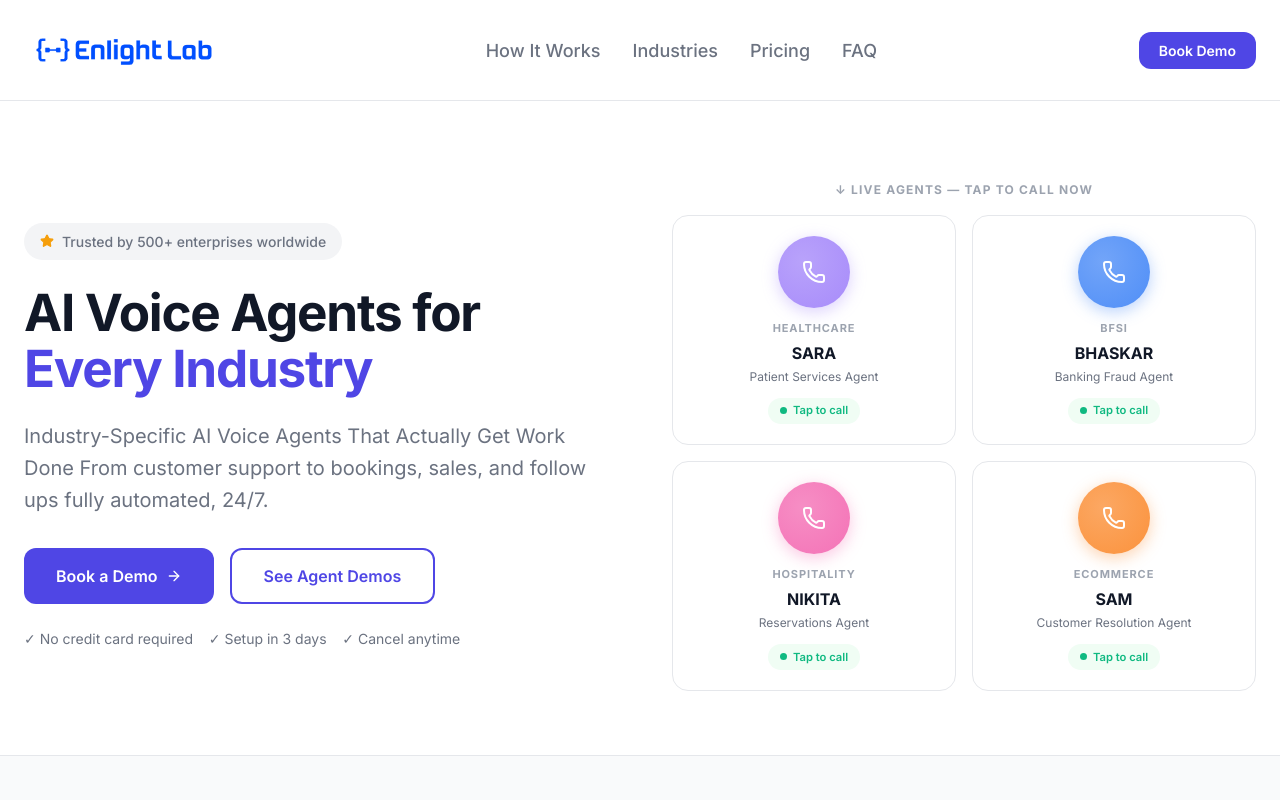
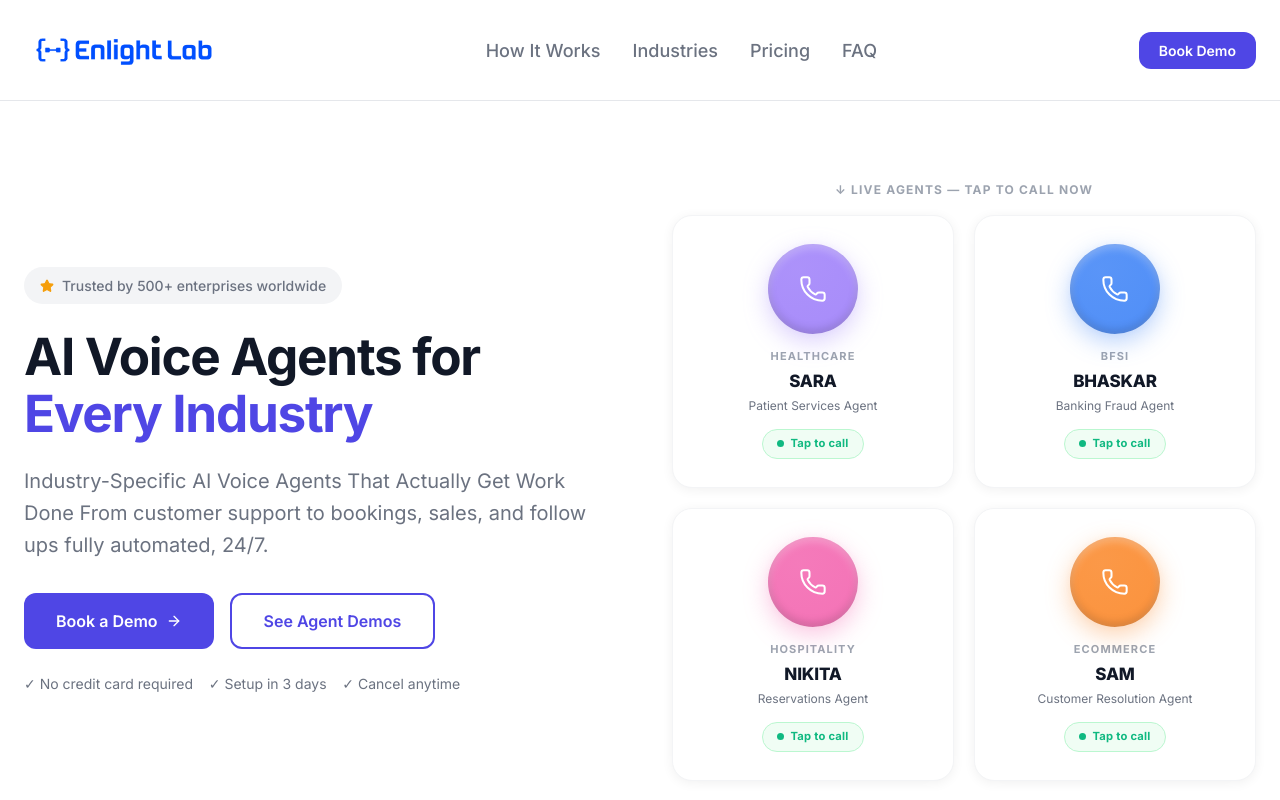
Before and after one commit to Shravankotagi/voice-agents-, a Next.js app: page / in a window 1280 px wide. Shown: the top 800 px of the page. Built offline with nearby package versions, Linux system fonts and the light colour scheme.

Commit message:
update footer with proper navigation links

```diff
--- a/app/page.tsx
+++ b/app/page.tsx
@@ -163,7 +163,7 @@ export default function HomePage() {
               <p style={{ fontSize: "0.75rem", fontWeight: 700, textTransform: "uppercase", letterSpacing: "0.1em", color: "#9CA3AF", marginBottom: "1rem", textAlign: "center" }}>
                 ↓ LIVE AGENTS — TAP TO CALL NOW
               </p>
-              <div style={{ display: "grid", gridTemplateColumns: "1fr 1fr", gap: "1rem" }}>
+              <div style={{ display: "grid", gridTemplateColumns: "1fr 1fr", gap: "1.25rem" }}>
                 {[
                   { name: "SARA", role: "Patient Services Agent", color: "#a78bfa", retellId: "agent_b7aeab2c389d64e0ae9ec3d999", industry: "Healthcare" },
                   { name: "BHASKAR", role: "Banking Fraud Agent", color: "#4f8ef7", retellId: "agent_71e0327cf0a27f63144aa74f09", industry: "BFSI" },
@@ -172,23 +172,76 @@ export default function HomePage() {
                 ].map((agent) => (
                   <div
                     key={agent.name}
-                    onClick={() => startCall(agent.retellId, agent.name)}
-                    style={{ background: "#fff", border: "1px solid #E5E7EB", borderRadius: "16px", padding: "1.25rem", cursor: "pointer", transition: "all 0.2s", display: "flex", flexDirection: "column", alignItems: "center", textAlign: "center", gap: "0.75rem" }}
-                    onMouseEnter={e => { (e.currentTarget as HTMLDivElement).style.boxShadow = `0 8px 24px ${agent.color}33`; (e.currentTarget as HTMLDivElement).style.borderColor = agent.color; }}
-                    onMouseLeave={e => { (e.currentTarget as HTMLDivElement).style.boxShadow = "none"; (e.currentTarget as HTMLDivElement).style.borderColor = "#E5E7EB"; }}
+                    onClick={() => startCall(agent.retellId, agent.name, agent.role)}
+                    style={{
+                      background: "#fff",
+                      border: "1.5px solid #F3F4F6",
+                      borderRadius: "20px",
+                      padding: "1.75rem 1.25rem",
+                      cursor: "pointer",
+                      transition: "all 0.25s",
+                      display: "flex",
+                      flexDirection: "column",
+                      alignItems: "center",
+                      textAlign: "center",
+                      gap: "0.875rem",
+                      boxShadow: "0 2px 12px rgba(0,0,0,0.06)",
+                    }}
+                    onMouseEnter={e => {
+                      const el = e.currentTarget as HTMLDivElement;
+                      el.style.boxShadow = `0 8px 32px ${agent.color}40`;
+                      el.style.borderColor = `${agent.color}60`;
+                      el.style.transform = "translateY(-4px)";
+                    }}
+                    onMouseLeave={e => {
+                      const el = e.currentTarget as HTMLDivElement;
+                      el.style.boxShadow = "0 2px 12px rgba(0,0,0,0.06)";
+                      el.style.borderColor = "#F3F4F6";
+                      el.style.transform = "translateY(0)";
+                    }}
                   >
-                    {/* Avatar circle */}
-                    <div style={{ width: "72px", height: "72px", borderRadius: "50%", background: `radial-gradient(circle at 35% 35%, ${agent.color}cc, ${agent.color})`, boxShadow: `0 4px 16px ${agent.color}66`, display: "flex", alignItems: "center", justifyContent: "center" }}>
-                      <Phone size={24} color="#fff" />
+                    {/* Avatar circle with glow */}
+                    <div style={{ position: "relative" }}>
+                      <div style={{
+                        position: "absolute",
+                        inset: "-6px",
+                        borderRadius: "50%",
+                        background: `radial-gradient(circle, ${agent.color}30 0%, transparent 70%)`,
+                      }} />
+                      <div style={{
+                        width: "90px",
+                        height: "90px",
+                        borderRadius: "50%",
+                        background: `radial-gradient(circle at 35% 30%, ${agent.color}ee, ${agent.color})`,
+                        boxShadow: `0 8px 24px ${agent.color}66, inset 0 -4px 8px rgba(0,0,0,0.15), inset 0 4px 8px rgba(255,255,255,0.3)`,
+                        display: "flex",
+                        alignItems: "center",
+                        justifyContent: "center",
+                        position: "relative",
+                      }}>
+                        <Phone size={28} color="#fff" strokeWidth={1.75} />
+                      </div>
                     </div>
+
+                    {/* Info */}
                     <div>
-                      <p style={{ fontSize: "0.6875rem", fontWeight: 700, textTransform: "uppercase", letterSpacing: "0.08em", color: "#9CA3AF", marginBottom: "0.25rem" }}>{agent.industry}</p>
-                      <p style={{ fontSize: "1rem", fontWeight: 700, color: "#111827", marginBottom: "0.2rem" }}>{agent.name}</p>
-                      <p style={{ fontSize: "0.75rem", color: "#6B7280" }}>{agent.role}</p>
+                      <p style={{ fontSize: "0.6875rem", fontWeight: 700, textTransform: "uppercase", letterSpacing: "0.1em", color: "#9CA3AF", marginBottom: "0.3rem" }}>{agent.industry}</p>
+                      <p style={{ fontSize: "1.0625rem", fontWeight: 800, color: "#111827", marginBottom: "0.2rem", letterSpacing: "-0.01em" }}>{agent.name}</p>
+                      <p style={{ fontSize: "0.75rem", color: "#6B7280", lineHeight: 1.4 }}>{agent.role}</p>
                     </div>
-                    <div style={{ display: "flex", alignItems: "center", gap: "0.375rem", background: "#F0FDF4", padding: "0.3rem 0.75rem", borderRadius: "9999px" }}>
+
+                    {/* Tap to call badge */}
+                    <div style={{
+                      display: "flex",
+                      alignItems: "center",
+                      gap: "0.375rem",
+                      background: "#F0FDF4",
+                      border: "1px solid #BBF7D0",
+                      padding: "0.35rem 0.875rem",
+                      borderRadius: "9999px",
+                    }}>
                       <div style={{ width: 7, height: 7, borderRadius: "50%", background: "#10B981" }} />
-                      <span style={{ fontSize: "0.7rem", fontWeight: 600, color: "#10B981" }}>Tap to call</span>
+                      <span style={{ fontSize: "0.7rem", fontWeight: 700, color: "#10B981", letterSpacing: "0.02em" }}>Tap to call</span>
                     </div>
                   </div>
                 ))}
```
